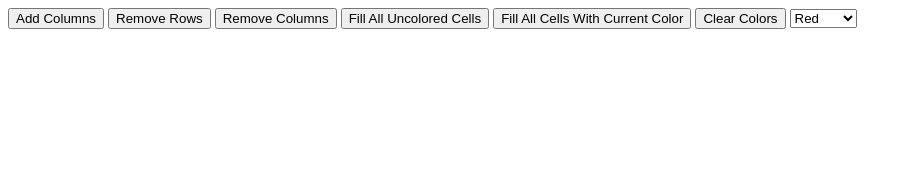
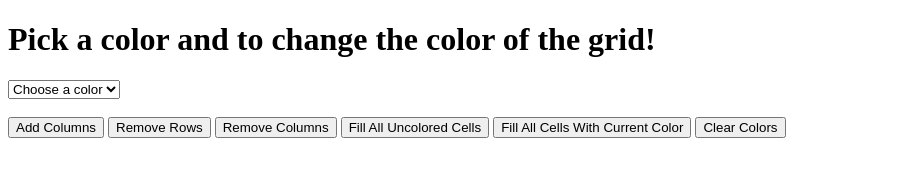
Before and after one commit to andreatranchina/ttp-assignment5-DOM3, a plain HTML site: page index.html in a window 1280 px wide. Shown: the whole page, without its empty margins (0-912 px from the left). Drawn offline with Linux system fonts and the light colour scheme.

Commit message:
moved color menu over buttons

```diff
--- a/index.html
+++ b/index.html
@@ -6,6 +6,20 @@
     <title>Document</title>
 </head>
 <body>
+    <h1>Pick a color and to change the color of the grid!</h1>
+    <select>
+        <option selected disabled>Choose a color</option>
+
+        <option id="red">Red</option>
+        <option id="orange">Orange</option>
+        <option id="yellow">Yellow</option>
+        <option id="green">Green</option>
+        <option id="blue">Blue</option>
+        <option id="purple">Purple</option>
+      </select>
+
+      <br><br>
+      <div id = buttons>
     <button onclick="addCols()">Add Columns</button>
     <button onclick="removeRows()">Remove Rows</button>
     <button onclick="removeCols()()">Remove Columns</button>
@@ -14,14 +28,7 @@
     <button onclick="fillAll()">Fill All Cells With Current Color</button>
     <button onclick="clearAll()">Clear Colors</button>
 
-    <select>
-        <option id="red">Red</option>
-        <option id="orange">Orange</option>
-        <option id="yellow">Yellow</option>
-        <option id="green">Green</option>
-        <option id="blue">Blue</option>
-        <option id="purple">Purple</option>
-      </select>
+</div>
 
 </body>
 </html>
```
